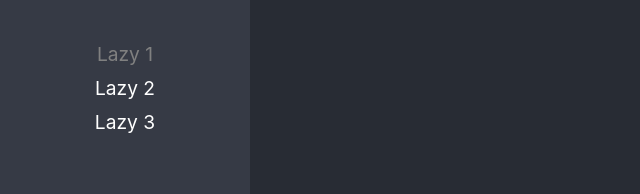
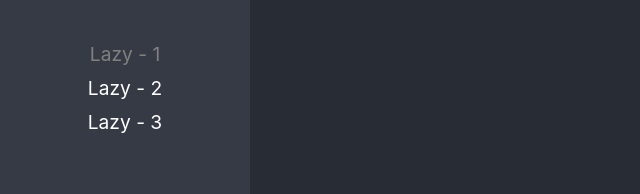
Before and after one commit to manuelsaezcarmona/react-pro-app, a React (Create React App) app: page /lazy1 in a window 1280 px wide. Shown: the part 155-349 px from the top of the page, without its empty margins (0-640 px from the left). Built offline with nearby package versions, Linux system fonts and the light colour scheme.

Commit message:
dinamic routes without LazyLoad

```diff
--- a/src/routes/Navigation.tsx
+++ b/src/routes/Navigation.tsx
@@ -6,7 +6,9 @@ import {
   Navigate,
 } from "react-router-dom";
 import { LazyPage1, LazyPage2, LazyPage3 } from "../01-lazyload/pages";
+
 import logo from "../logo.svg";
+import { routes, Route as RouteApp } from "./routes";
 
 export const Navigation = () => {
   return (
@@ -15,38 +17,27 @@ export const Navigation = () => {
         <nav>
           <img src={logo} alt="React Logo PRO app" />
           <ul>
-            <li>
-              <NavLink
-                to="/lazy1"
-                className={({ isActive }) => (isActive ? "nav-active" : "")}
-              >
-                Lazy 1
-              </NavLink>
-            </li>
-            <li>
-              <NavLink
-                to="/lazy2"
-                className={({ isActive }) => (isActive ? "nav-active" : "")}
-              >
-                Lazy 2
-              </NavLink>
-            </li>
-            <li>
-              <NavLink
-                to="/lazy3"
-                className={({ isActive }) => (isActive ? "nav-active" : "")}
-              >
-                Lazy 3
-              </NavLink>
-            </li>
+            {routes.map((route: RouteApp) => (
+              <li key={route.to}>
+                <NavLink
+                  to={route.to}
+                  className={({ isActive }) => (isActive ? "nav-active" : "")}
+                >
+                  {route.name}
+                </NavLink>
+              </li>
+            ))}
           </ul>
         </nav>
         <Routes>
-          <Route path="lazy1" element={<LazyPage1 />} />
-          <Route path="lazy2" element={<LazyPage2 />} />
-          <Route path="lazy3" element={<LazyPage3 />} />
-
-          <Route path="/*" element={<Navigate to="/lazy1" replace />} />
+          {routes.map((route: RouteApp) => (
+            <Route
+              key={route.path}
+              path={route.path}
+              element={<route.Component />}
+            />
+          ))}
+          <Route path="/*" element={<Navigate to={routes[0].to} replace />} />
         </Routes>
       </div>
     </BrowserRouter>
--- /dev/null
+++ b/src/routes/routes.ts
@@ -0,0 +1,30 @@
+import { LazyPage1, LazyPage2, LazyPage3 } from "../01-lazyload/pages";
+import React from "react";
+
+export interface Route {
+  to: string;
+  path: string;
+  Component: () => JSX.Element;
+  name: string;
+}
+
+export const routes: Route[] = [
+  {
+    to: "/lazy1",
+    path: "lazy1",
+    Component: LazyPage1,
+    name: "Lazy - 1",
+  },
+  {
+    to: "/lazy2",
+    path: "lazy2",
+    Component: LazyPage2,
+    name: "Lazy - 2",
+  },
+  {
+    to: "/lazy3",
+    path: "lazy3",
+    Component: LazyPage3,
+    name: "Lazy - 3",
+  },
+];
```
